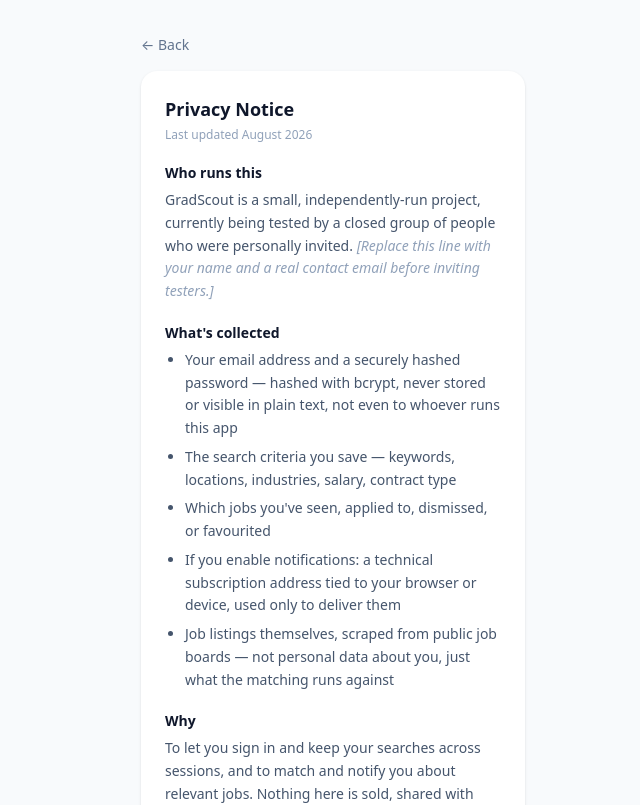
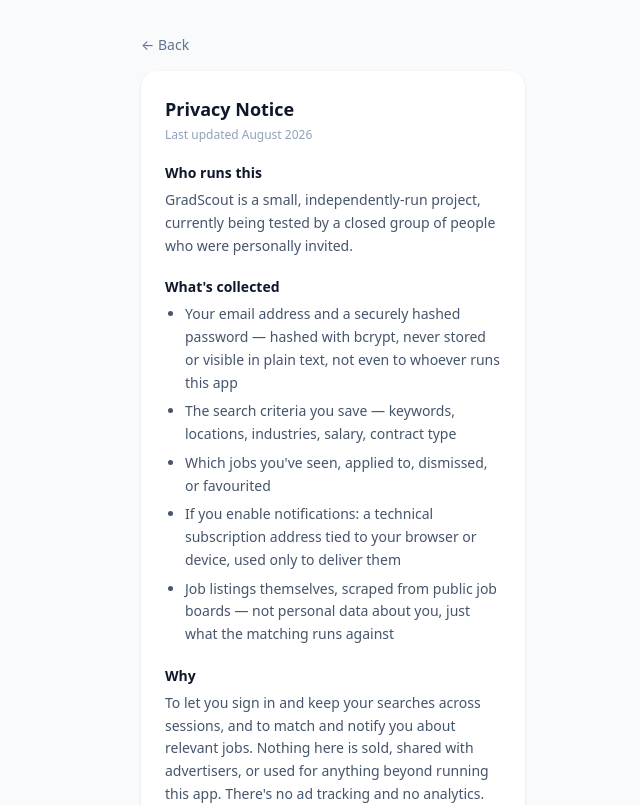
Before and after one commit to benzach/GradScout-Build-1.1, a React (Vite) app in the folder frontend/: page /privacy in a window 1280 px wide. Shown: the top 805 px of the page, without its empty margins (307-947 px from the left). Built offline with nearby package versions, Linux system fonts and the light colour scheme; no server answers.

Commit message:
Update privacy notice

```diff
--- a/frontend/src/pages/Privacy.jsx
+++ b/frontend/src/pages/Privacy.jsx
@@ -21,7 +21,7 @@
               GradScout is a small, independently-run project, currently being tested by a closed
               group of people who were personally invited.{' '}
               <span className="italic text-slate-400">
-                [Replace this line with your name and a real contact email before inviting testers.]
+
               </span>
             </p>
           </Section>
```
